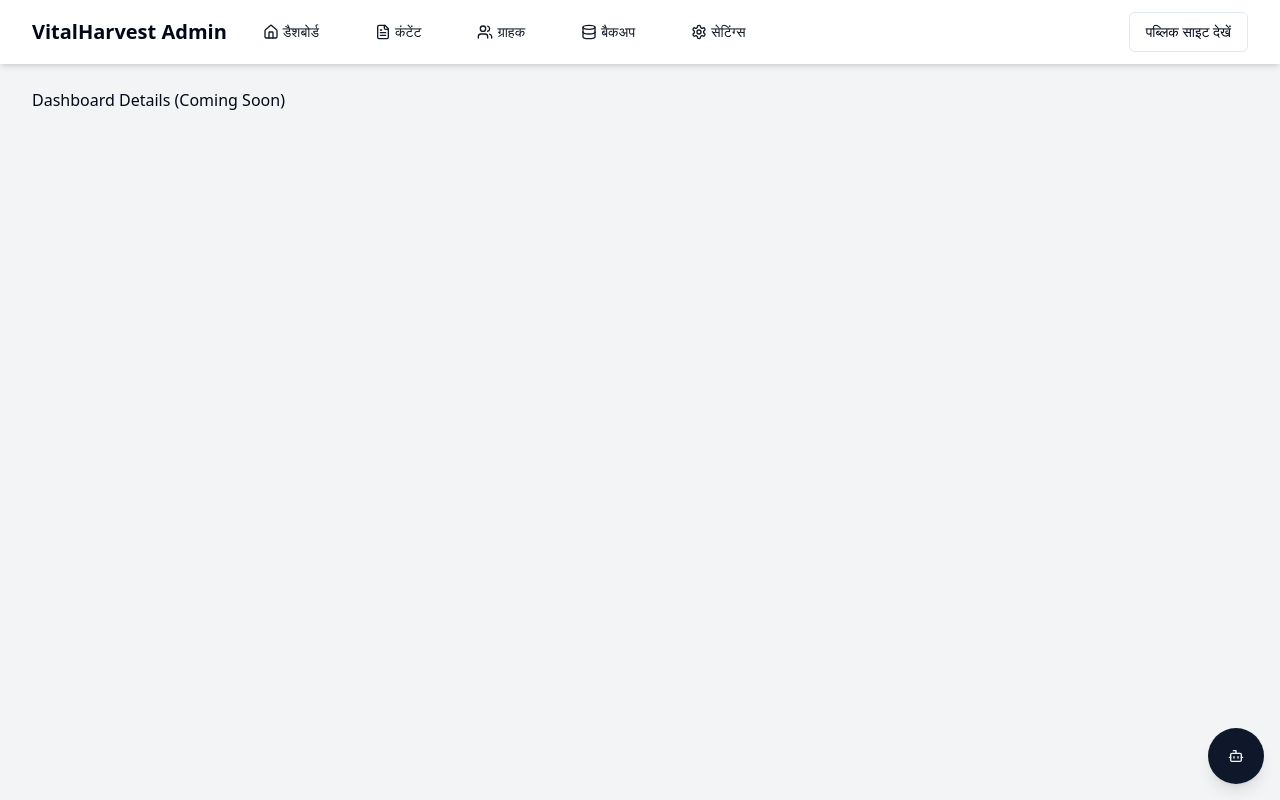
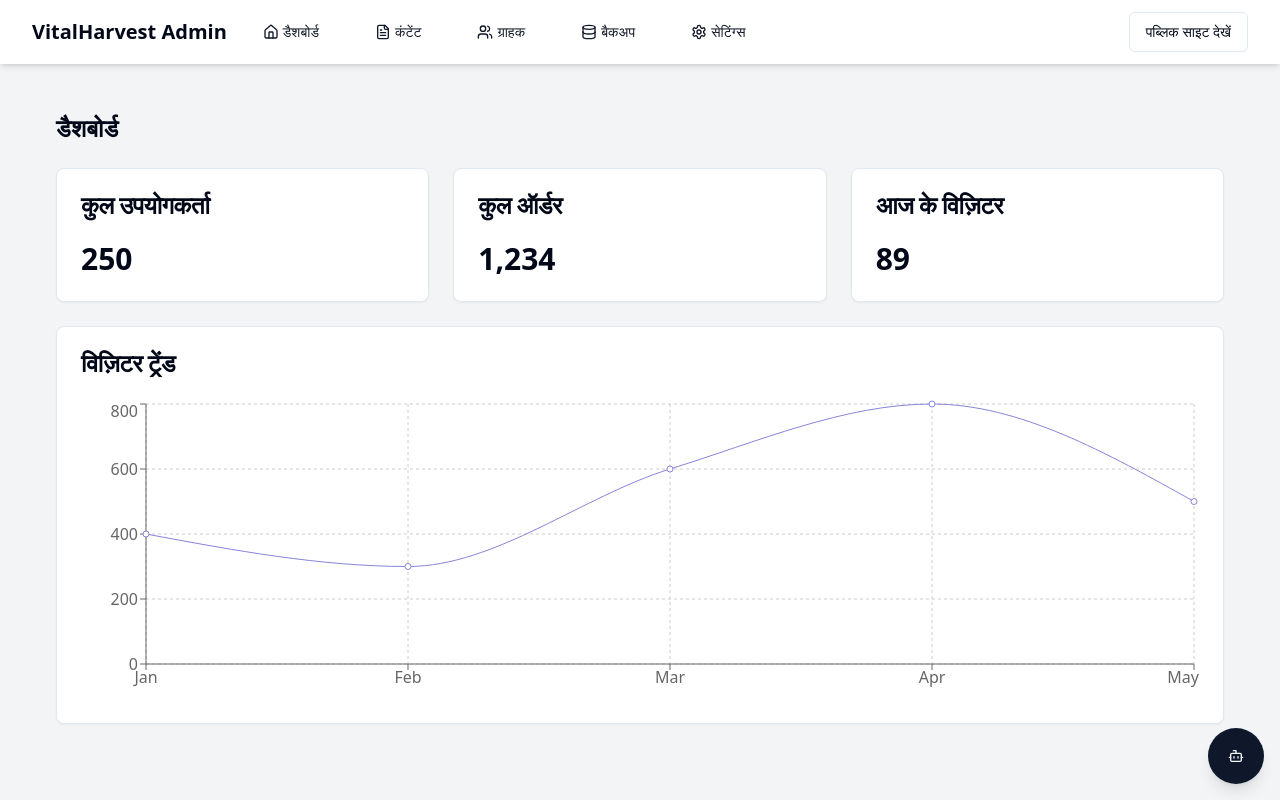
Before and after one commit to VITALHARVEST/vitalharvest-ai-nexus, a React (Vite) app: page /admin/dashboard in a window 1280 px wide. Built offline with nearby package versions, Linux system fonts and the light colour scheme.

Commit message:
Fix: Implement admin page placeholders
Replaces "Coming Soon" placeholders with basic content for admin pages.

```diff
--- a/src/App.tsx
+++ b/src/App.tsx
@@ -1,4 +1,3 @@
-
 import { Toaster } from "@/components/ui/toaster";
 import { Toaster as Sonner } from "@/components/ui/sonner";
 import { TooltipProvider } from "@/components/ui/tooltip";
@@ -13,6 +12,8 @@ import SocialMedia from "./pages/SocialMedia";
 import Feedback from "./pages/Feedback";
 import Backup from "./pages/Backup";
 import AIChatbot from "./components/AIChatbot";
+import Dashboard from "./pages/Dashboard";
+import Settings from "./pages/Settings";
 
 const queryClient = new QueryClient();
 
@@ -34,12 +35,12 @@ const App = () => (
 
           {/* Admin routes */}
           <Route path="/admin" element={<AdminLayout />}>
-            <Route index element={<h1>Admin Dashboard (Coming Soon)</h1>} />
-            <Route path="dashboard" element={<h1>Dashboard Details (Coming Soon)</h1>} />
+            <Route index element={<Dashboard />} />
+            <Route path="dashboard" element={<Dashboard />} />
             <Route path="content" element={<SocialMedia />} />
             <Route path="customers" element={<Feedback />} />
             <Route path="backup" element={<Backup />} />
-            <Route path="settings" element={<h1>Settings (Coming Soon)</h1>} />
+            <Route path="settings" element={<Settings />} />
           </Route>
 
           <Route path="*" element={<NotFound />} />
--- /dev/null
+++ b/src/pages/Dashboard.tsx
@@ -0,0 +1,70 @@
+
+import React from 'react';
+import { Card, CardContent, CardHeader, CardTitle } from "@/components/ui/card";
+import { LineChart, Line, XAxis, YAxis, CartesianGrid, Tooltip, ResponsiveContainer } from 'recharts';
+
+const data = [
+  { name: 'Jan', visits: 400 },
+  { name: 'Feb', visits: 300 },
+  { name: 'Mar', visits: 600 },
+  { name: 'Apr', visits: 800 },
+  { name: 'May', visits: 500 },
+];
+
+const Dashboard = () => {
+  return (
+    <div className="p-6 space-y-6">
+      <h1 className="text-2xl font-bold">डैशबोर्ड</h1>
+
+      <div className="grid gap-6 md:grid-cols-2 lg:grid-cols-3">
+        <Card>
+          <CardHeader>
+            <CardTitle>कुल उपयोगकर्ता</CardTitle>
+          </CardHeader>
+          <CardContent>
+            <p className="text-3xl font-bold">250</p>
+          </CardContent>
+        </Card>
+
+        <Card>
+          <CardHeader>
+            <CardTitle>कुल ऑर्डर</CardTitle>
+          </CardHeader>
+          <CardContent>
+            <p className="text-3xl font-bold">1,234</p>
+          </CardContent>
+        </Card>
+
+        <Card>
+          <CardHeader>
+            <CardTitle>आज के विज़िटर</CardTitle>
+          </CardHeader>
+          <CardContent>
+            <p className="text-3xl font-bold">89</p>
+          </CardContent>
+        </Card>
+      </div>
+
+      <Card>
+        <CardHeader>
+          <CardTitle>विज़िटर ट्रेंड</CardTitle>
+        </CardHeader>
+        <CardContent>
+          <div className="h-[300px]">
+            <ResponsiveContainer width="100%" height="100%">
+              <LineChart data={data}>
+                <CartesianGrid strokeDasharray="3 3" />
+                <XAxis dataKey="name" />
+                <YAxis />
+                <Tooltip />
+                <Line type="monotone" dataKey="visits" stroke="#8884d8" />
+              </LineChart>
+            </ResponsiveContainer>
+          </div>
+        </CardContent>
+      </Card>
+    </div>
+  );
+};
+
+export default Dashboard;
--- /dev/null
+++ b/src/pages/Settings.tsx
@@ -0,0 +1,48 @@
+
+import React from 'react';
+import { Card, CardContent, CardHeader, CardTitle } from "@/components/ui/card";
+import { Button } from "@/components/ui/button";
+import { Switch } from "@/components/ui/switch";
+import { Label } from "@/components/ui/label";
+
+const Settings = () => {
+  return (
+    <div className="p-6 space-y-6">
+      <h1 className="text-2xl font-bold">सेटिंग्स</h1>
+
+      <Card>
+        <CardHeader>
+          <CardTitle>नोटिफिकेशन सेटिंग्स</CardTitle>
+        </CardHeader>
+        <CardContent className="space-y-4">
+          <div className="flex items-center justify-between">
+            <Label htmlFor="email-notif">ईमेल नोटिफिकेशन</Label>
+            <Switch id="email-notif" />
+          </div>
+          <div className="flex items-center justify-between">
+            <Label htmlFor="push-notif">पुश नोटिफिकेशन</Label>
+            <Switch id="push-notif" />
+          </div>
+        </CardContent>
+      </Card>
+
+      <Card>
+        <CardHeader>
+          <CardTitle>अकाउंट सेटिंग्स</CardTitle>
+        </CardHeader>
+        <CardContent className="space-y-4">
+          <div>
+            <Label>प्रोफ़ाइल अपडेट</Label>
+            <Button className="mt-2">प्रोफ़ाइल एडिट करें</Button>
+          </div>
+          <div>
+            <Label>पासवर्ड बदलें</Label>
+            <Button variant="outline" className="mt-2">पासवर्ड रीसेट करें</Button>
+          </div>
+        </CardContent>
+      </Card>
+    </div>
+  );
+};
+
+export default Settings;
```
